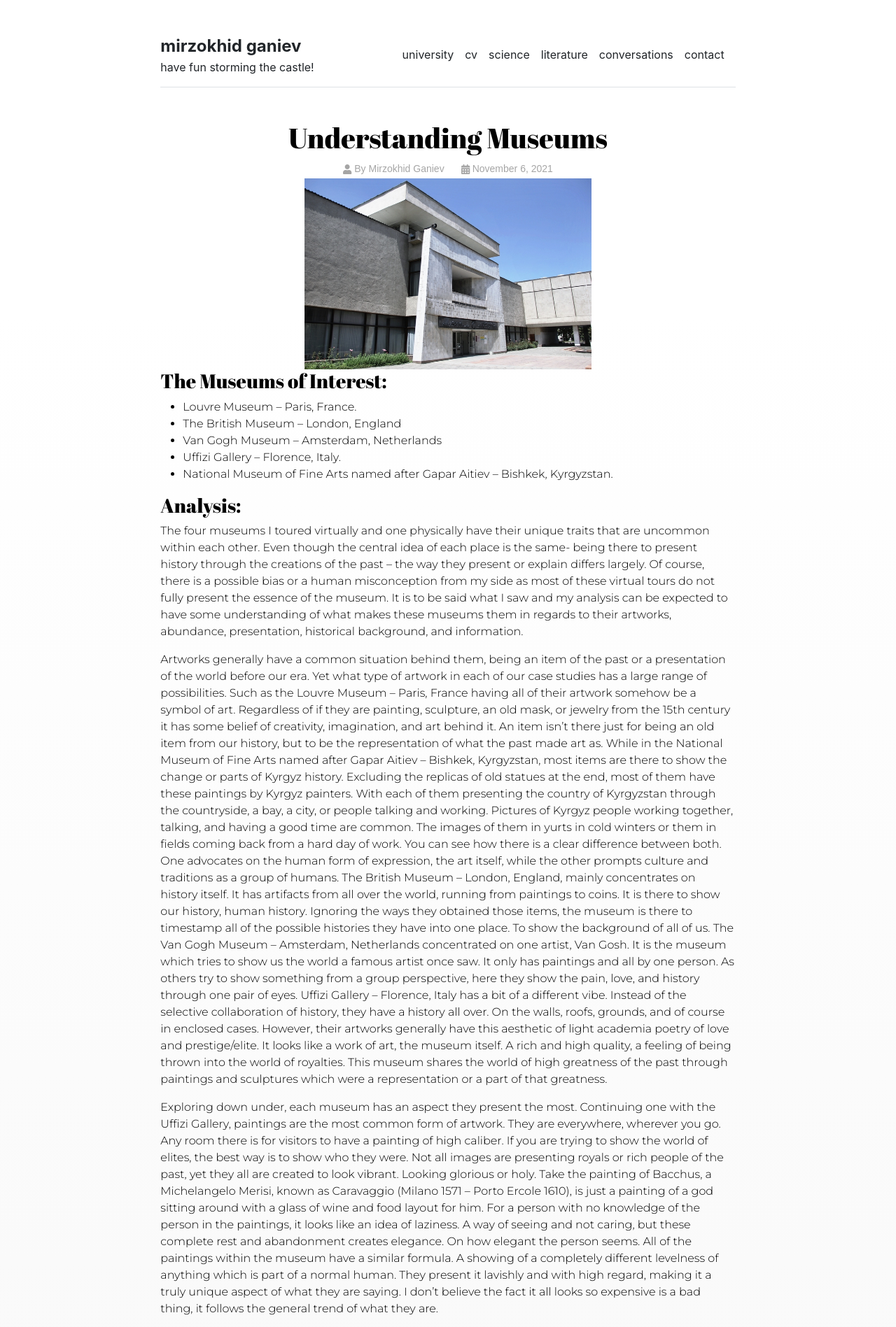
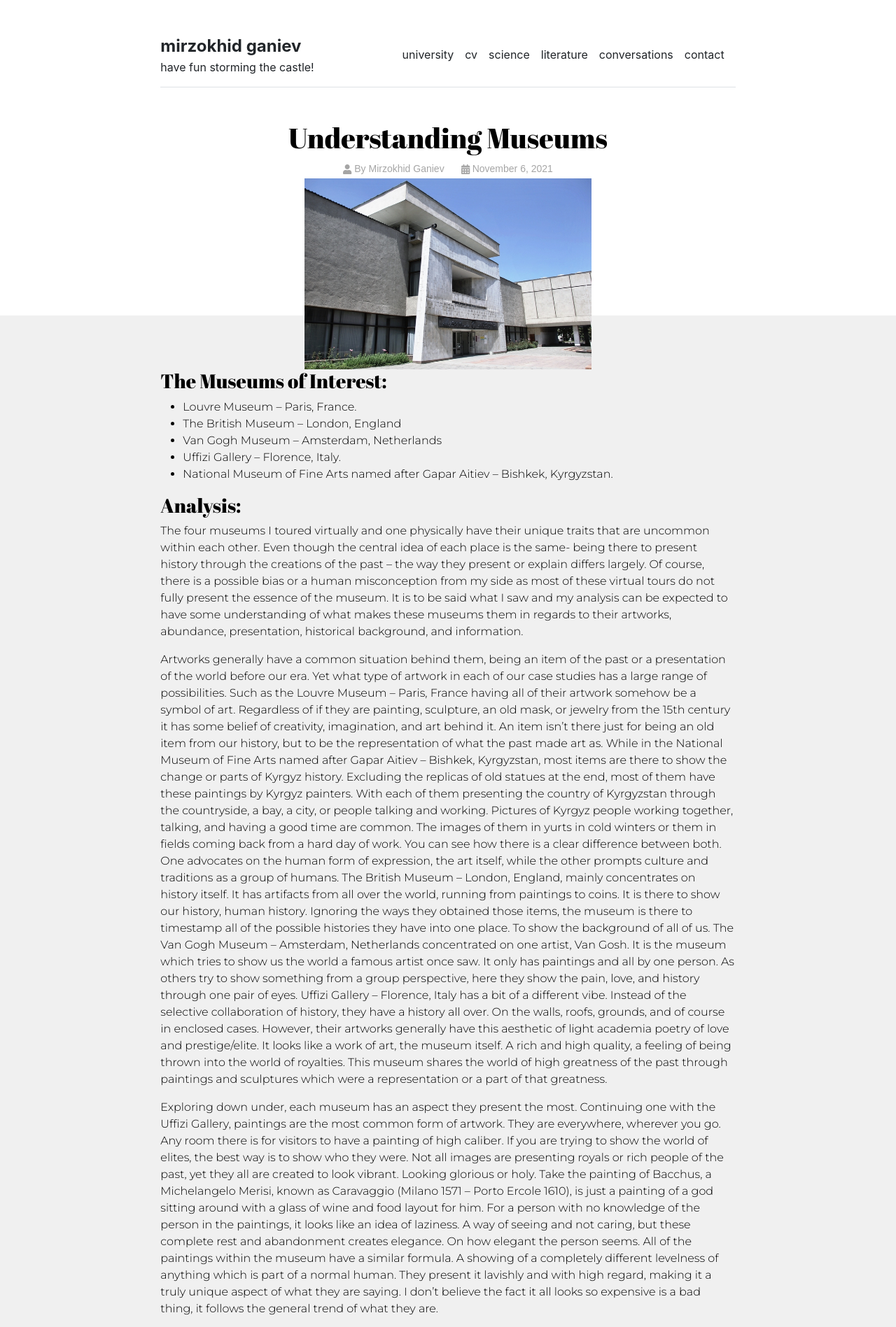
Before and after one commit to Mirzokhid/mirzokhid.github.io, a Jekyll site: the page built from conversations/convo_2.html, in a window 1280 px wide. Shown: the top 1897 px of the page at 70% size. Built offline with Jekyll 4.4.1, drawn with Linux system fonts in a browser that asks for light colours; nearby versions of some CDN libraries; some web fonts are replaced.

Commit message:
Update convo_2.html

```diff
--- a/conversations/convo_2.html
+++ b/conversations/convo_2.html
@@ -12,7 +12,7 @@ layout: default
 <link href="https://fonts.googleapis.com/css2?family=Abril+Fatface&family=Montserrat:ital,wght@0,100..900;1,100..900&display=swap" rel="stylesheet">
     <style>
         body {
-            background: linear-gradient(to bottom, white 10%, #f0f0f0 100%);
+            background: linear-gradient(to bottom, white 10%, #f0f0f0 10%);
         }
         .for_text {
             font-family: "Montserrat", serif;
```
